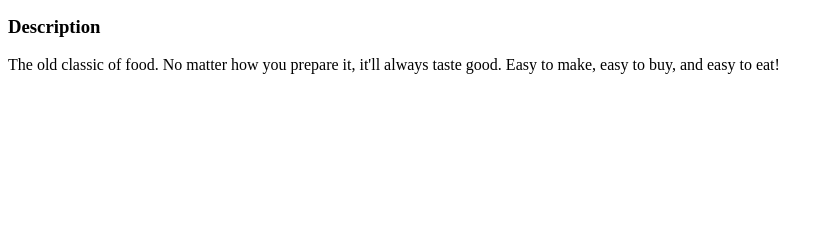
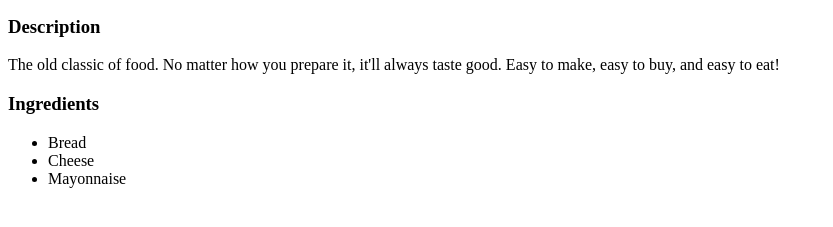
Before and after one commit to geomarabreu/odin-recipes, a plain HTML site: page recipes/sandwich.html in a window 1280 px wide. Shown: the part 101-328 px from the top of the page, without its empty margins (0-833 px from the left). Drawn offline with Linux system fonts and the light colour scheme.

Commit message:
Added ingredients section on sandwich.html

```diff
--- a/recipes/sandwich.html
+++ b/recipes/sandwich.html
@@ -17,5 +17,14 @@
         <h3>Description</h3>
         <p>The old classic of food. No matter how you prepare it, it'll always taste good. Easy to make, easy to buy, and easy to eat!</p>
     </section>
+    <!-- Ingredients -->
+    <section>
+        <h3>Ingredients</h3>
+        <ul>
+            <li>Bread</li>
+            <li>Cheese</li>
+            <li>Mayonnaise</li>
+        </ul>
+    </section>
 </body>
 </html>
```
